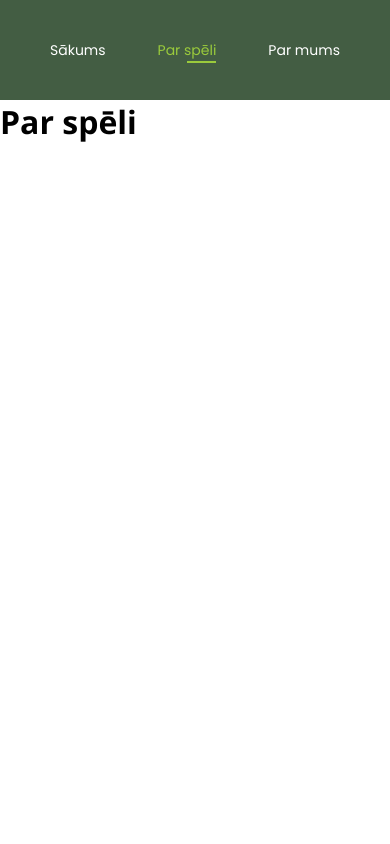
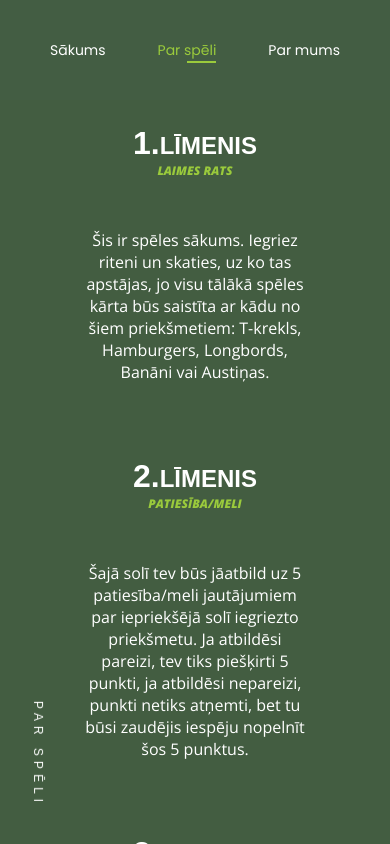
Before and after one commit to Devkeycrap/iegriez-pasauli, a Next.js app: page /about-game in a window 390 px wide. Built offline with nearby package versions, Linux system fonts and the light colour scheme.

Commit message:
About game: finished page

```diff
--- a/pages/about-game.tsx
+++ b/pages/about-game.tsx
@@ -1,7 +1,96 @@
+import styles from "../styles/aboutgame.module.scss";
+
 export default function AboutGame() {
   return (
-    <div>
-      <h1>Par spēli</h1>
+    <div className={styles["about-game"]}>
+      <h4>Par spēli</h4>
+      <div className={styles["page-wrapper"]}>
+        <div className={styles.level}>
+          <div className={styles["title-wrapper"]}>
+            <h1>
+              <span>1.</span>līmenis
+            </h1>
+            <h5>Laimes rats</h5>
+          </div>
+          <div className={styles["paragraph-wrapper"]}>
+            <p>
+              Šis ir spēles sākums. Iegriez riteni un skaties, uz ko tas
+              apstājas, jo visu tālākā spēles kārta būs saistīta ar kādu no šiem
+              priekšmetiem: T-krekls, Hamburgers, Longbords, Banāni vai
+              Austiņas.
+            </p>
+          </div>
+        </div>
+        <div className={styles.level}>
+          <div className={styles["title-wrapper"]}>
+            <h1>
+              <span>2.</span>līmenis
+            </h1>
+            <h5>Patiesība/meli</h5>
+          </div>
+          <div className={styles["paragraph-wrapper"]}>
+            <p>
+              Šajā solī tev būs jāatbild uz 5 patiesība/meli jautājumiem par
+              iepriekšējā solī iegriezto priekšmetu. Ja atbildēsi pareizi, tev
+              tiks piešķirti 5 punkti, ja atbildēsi nepareizi, punkti netiks
+              atņemti, bet tu būsi zaudējis iespēju nopelnīt šos 5 punktus.
+            </p>
+          </div>
+        </div>
+        <div className={styles.level}>
+          <div className={styles["title-wrapper"]}>
+            <h1>
+              <span>3.</span>līmenis
+            </h1>
+            <h5>Karte</h5>
+          </div>
+          <div className={styles["paragraph-wrapper"]}>
+            <p>
+              Visplašākais un iespējams vissargežģītākais solis šajā spēlē. Tev
+              būs jāatbild uz jautājumiem par 1. solī iegriezto priekšmetu, bet
+              šoreiz kādā konkrētā jomā. Kopā ir 5 jomas, un katrā pa 3
+              jautājumiem. Kopā iespēja nopelnīt 75 punktus.
+            </p>
+          </div>
+        </div>
+        <div className={styles.level}>
+          <div className={styles["title-wrapper"]}>
+            <h1>
+              <span>4.</span>līmenis
+            </h1>
+            <h5>Augošie vārdi</h5>
+          </div>
+          <div className={styles["paragraph-wrapper"]}>
+            <p>
+              Šeit noderēs ātra reakcija un spēja ātri izdarīt lēmumus, jo 15
+              sekunžu laikā šajā solī parādīsies vārdi, kas arvien ātrāk sāks
+              kustēties tavā virzienā. Ja būsi pietiekami atjautīgs, šajā solī
+              varēsi nopelnīt visvairāk punktu!
+            </p>
+          </div>
+        </div>
+        <div className={styles.restart}>
+          <svg
+            aria-hidden="true"
+            focusable="false"
+            data-prefix="fas"
+            data-icon="redo-alt"
+            className={styles["icon-restart"]}
+            role="img"
+            xmlns="http://www.w3.org/2000/svg"
+            viewBox="0 0 512 512"
+          >
+            <path
+              fill="#9aca3c"
+              d="M256.455 8c66.269.119 126.437 26.233 170.859 68.685l35.715-35.715C478.149 25.851 504 36.559 504 57.941V192c0 13.255-10.745 24-24 24H345.941c-21.382 0-32.09-25.851-16.971-40.971l41.75-41.75c-30.864-28.899-70.801-44.907-113.23-45.273-92.398-.798-170.283 73.977-169.484 169.442C88.764 348.009 162.184 424 256 424c41.127 0 79.997-14.678 110.629-41.556 4.743-4.161 11.906-3.908 16.368.553l39.662 39.662c4.872 4.872 4.631 12.815-.482 17.433C378.202 479.813 319.926 504 256 504 119.034 504 8.001 392.967 8 256.002 7.999 119.193 119.646 7.755 256.455 8z"
+            ></path>
+          </svg>
+          <div>
+            <h1>Spēle turpinas no jauna</h1>
+            <h5>Kamēr nav izspēlēti visi priekšmeti</h5>
+          </div>
+        </div>
+      </div>
     </div>
   );
 }
--- /dev/null
+++ b/styles/aboutgame.module.scss
@@ -0,0 +1,153 @@
+.about-game {
+  background: #435d41;
+  color: white;
+
+  h4 {
+    position: absolute;
+    font-family: "Montserrat", sans-serif;
+    transform: rotate(90deg) translate(-50%, 250%);
+    font-weight: normal;
+    bottom: 100px;
+    left: 50px;
+    font-size: 24px;
+    color: white;
+    text-transform: uppercase;
+    letter-spacing: 10px;
+  }
+}
+
+.page-wrapper {
+  padding: 0px 15%;
+
+  .level {
+    display: flex;
+    flex-wrap: wrap;
+    justify-content: space-between;
+    align-items: center;
+    margin: 100px 0;
+  }
+  h1 {
+    font-size: 64px;
+    font-family: "Montserrat", sans-serif;
+    text-align: left;
+    text-transform: uppercase;
+
+    span {
+      font-size: 128px;
+    }
+  }
+  h5 {
+    color: #9aca3c;
+    text-transform: uppercase;
+    font-size: 24px;
+    font-weight: bold;
+    font-style: italic;
+    text-align: left;
+  }
+}
+
+.title-wrapper {
+  position: relative;
+  width: 50%;
+  padding-right: 50px;
+}
+
+.paragraph-wrapper {
+  width: 50%;
+  min-width: 400px;
+  padding: 50px 0;
+  p {
+    font-size: 24px;
+  }
+}
+
+.restart {
+  position: relative;
+  margin: 40px 0;
+  div {
+    top: 50%;
+    left: 50%;
+    width: 50%;
+    transform: translate(-50%, -50%);
+    position: absolute;
+  }
+  svg {
+    opacity: 0.3;
+  }
+}
+
+@media only screen and (max-width: 1200px) {
+  .about-game {
+    h4 {
+      font-size: 16px;
+      left: 10px;
+      bottom: 30px;
+    }
+  }
+  .page-wrapper {
+    padding: 0 100px;
+    h1 {
+      text-align: center;
+    }
+    h5 {
+      text-align: center;
+    }
+  }
+  .title-wrapper {
+    width: 100%;
+    padding: 0;
+  }
+  .paragraph-wrapper {
+    width: 100%;
+    min-width: 0;
+  }
+
+  .restart {
+    h1 {
+      font-size: 38px;
+    }
+    h5 {
+      font-size: 20px;
+    }
+  }
+}
+
+@media only screen and (max-width: 624px) {
+  .about-game {
+    h4 {
+      font-size: 12px;
+      letter-spacing: 5px;
+
+      left: 20px;
+      bottom: 30px;
+    }
+  }
+  .page-wrapper {
+    padding: 0 80px;
+    .level {
+      margin: 25px 0;
+    }
+    h1 {
+      text-align: center;
+      font-size: 24px;
+      span {
+        font-size: 32px;
+      }
+    }
+    h5 {
+      text-align: center;
+      font-size: 12px;
+    }
+    p {
+      font-size: 16px;
+    }
+  }
+  .title-wrapper {
+    width: 100%;
+    padding: 0;
+  }
+  .paragraph-wrapper {
+    font-size: 14px;
+    text-align: center;
+  }
+}
```
Also changed, not shown: public/icons/redo.svg (added).
